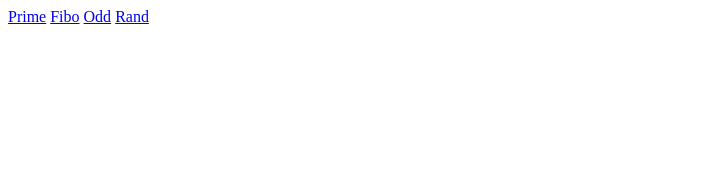
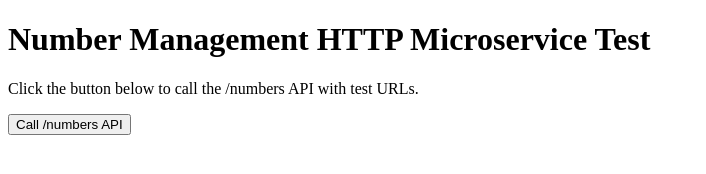
Before and after one commit to Sudhanshu2829/200101322, a website: page Q2-Number Management Service Application/Management.html in a window 1280 px wide. Shown: the whole page, without its empty margins (0-706 px from the left). Drawn offline with Linux system fonts and the light colour scheme.

Commit message:
Update Management.html

```diff
--- a/Q2-Number Management Service Application/Management.html
+++ b/Q2-Number Management Service Application/Management.html
@@ -1,15 +1,31 @@
 <!DOCTYPE html>
 <html>
-  <head>
-    <title>number management service</title>
-  </head>
-  <body>
+<head>
+  <title>Number Management HTTP Microservice Test</title>
+</head>
+<body>
+  <h1>Number Management HTTP Microservice Test</h1>
+  <p>Click the button below to call the /numbers API with test URLs.</p>
+  <button onclick="callNumbersAPI()">Call /numbers API</button>
+  <div id="result"></div>
 
-        <a href="http://20.244.56.144/numbers/primes" target="_blank">Prime</a>
-        <a href="http://20.244.56.144/numbers/fibo" target="_blank">Fibo</a>
-        <a href="http://20.244.56.144/numbers/odd" target="_blank">Odd</a>
-        <a href="http://20.244.56.144/numbers/rand" target="_blank">Rand</a>
+  <script>
+    function callNumbersAPI() {
+      const url1 = "http://20.244.56.144/numbers/primes";
+      const url2 = "http://20.244.56.144/numbers/fibo";
+      const url3 = "http://20.244.56.144/numbers/odd";
 
+      const apiUrl = `http://localhost:3000/numbers?url=${encodeURIComponent(url1)}&url=${encodeURIComponent(url2)}&url=${encodeURIComponent(url3)}`;
 
-  </body>
+      fetch(apiUrl)
+        .then((response) => response.json())
+        .then((data) => {
+          document.getElementById("result").innerHTML = `<p>Result: [ ${data.numbers.join(", ")} ]</p>`;
+        })
+        .catch((err) => {
+          document.getElementById("result").innerHTML = `<p>Error: ${err.message}</p>`;
+        });
+    }
+  </script>
+</body>
 </html>
```
